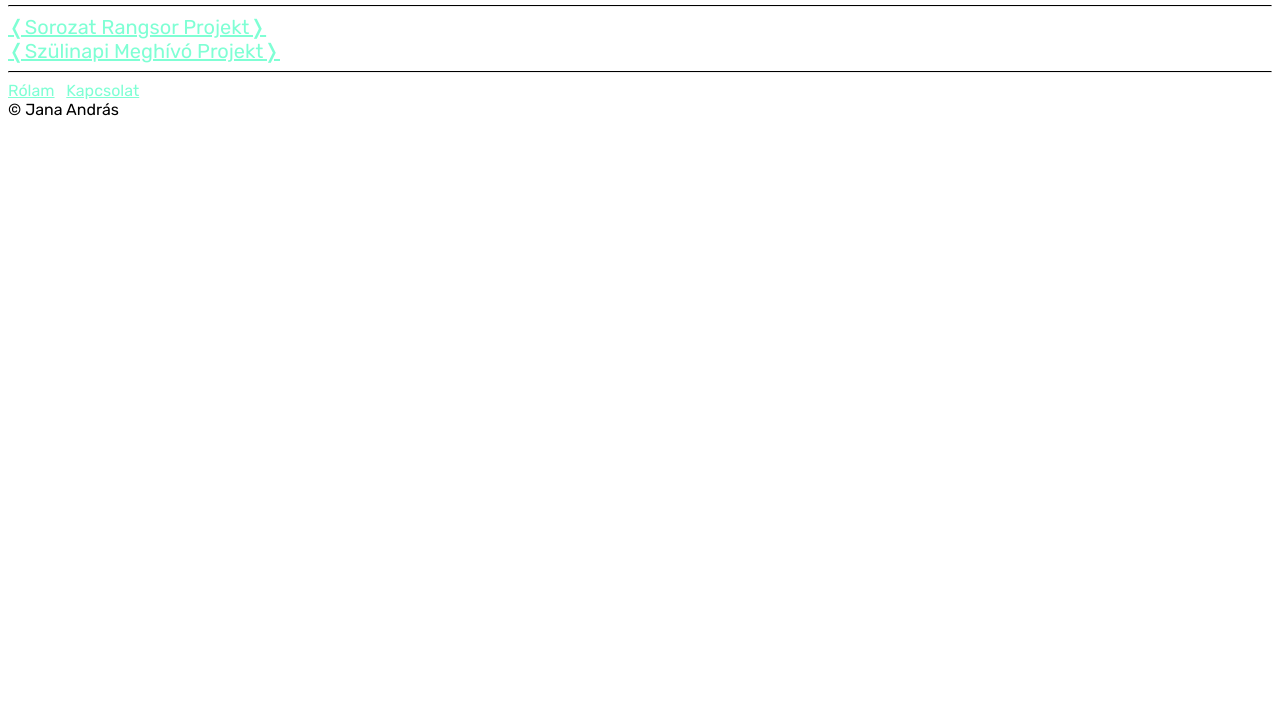
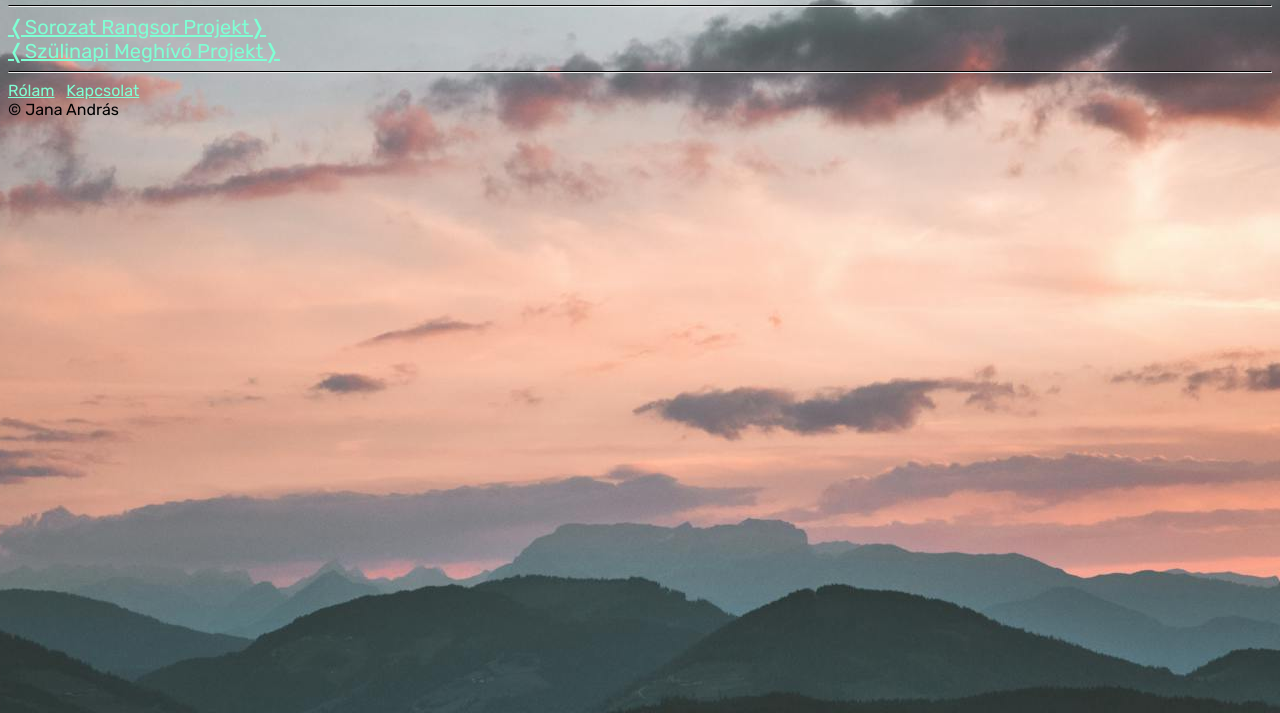
Before and after one commit to VGAisdead/webdev_projektek, a plain HTML site: page index.html in a window 1280 px wide. Shown: the part 87-800 px from the top of the page. Drawn offline with Linux system fonts and the light colour scheme.

Commit message:
Add files via upload

```diff
--- a/main.css
+++ b/main.css
@@ -2,9 +2,10 @@
     box-sizing: border-box;
 }
 
-body {
-    background-image: url("../1_hu/assets/images/background.jpg");
+html {
+    background-image: url("./assets/images/background.jpg");
     height: 500px;
+    background-color: orange;
     background-position: center;
     font-family:Rubik, sans-serif;
     background-repeat: no-repeat;
```
